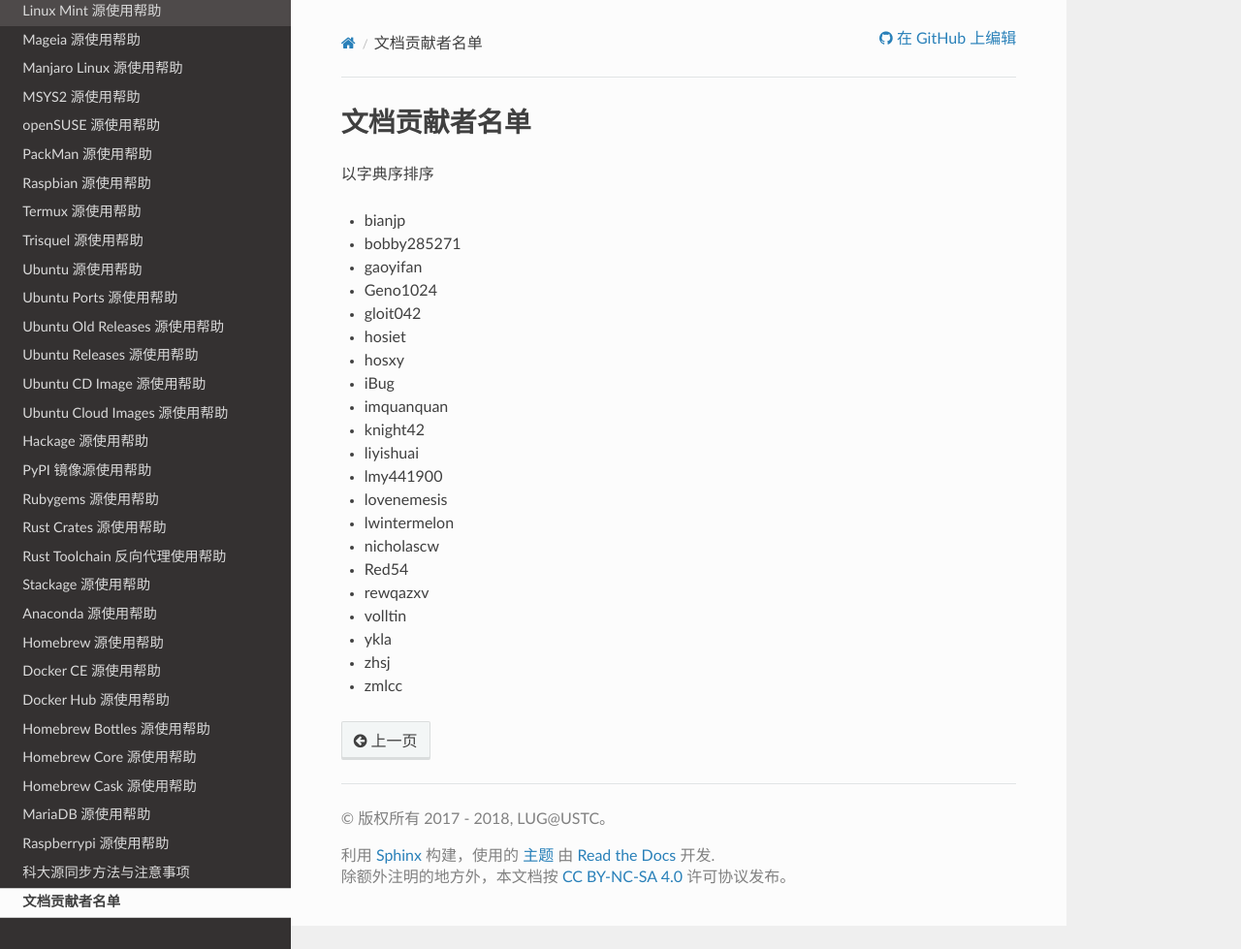
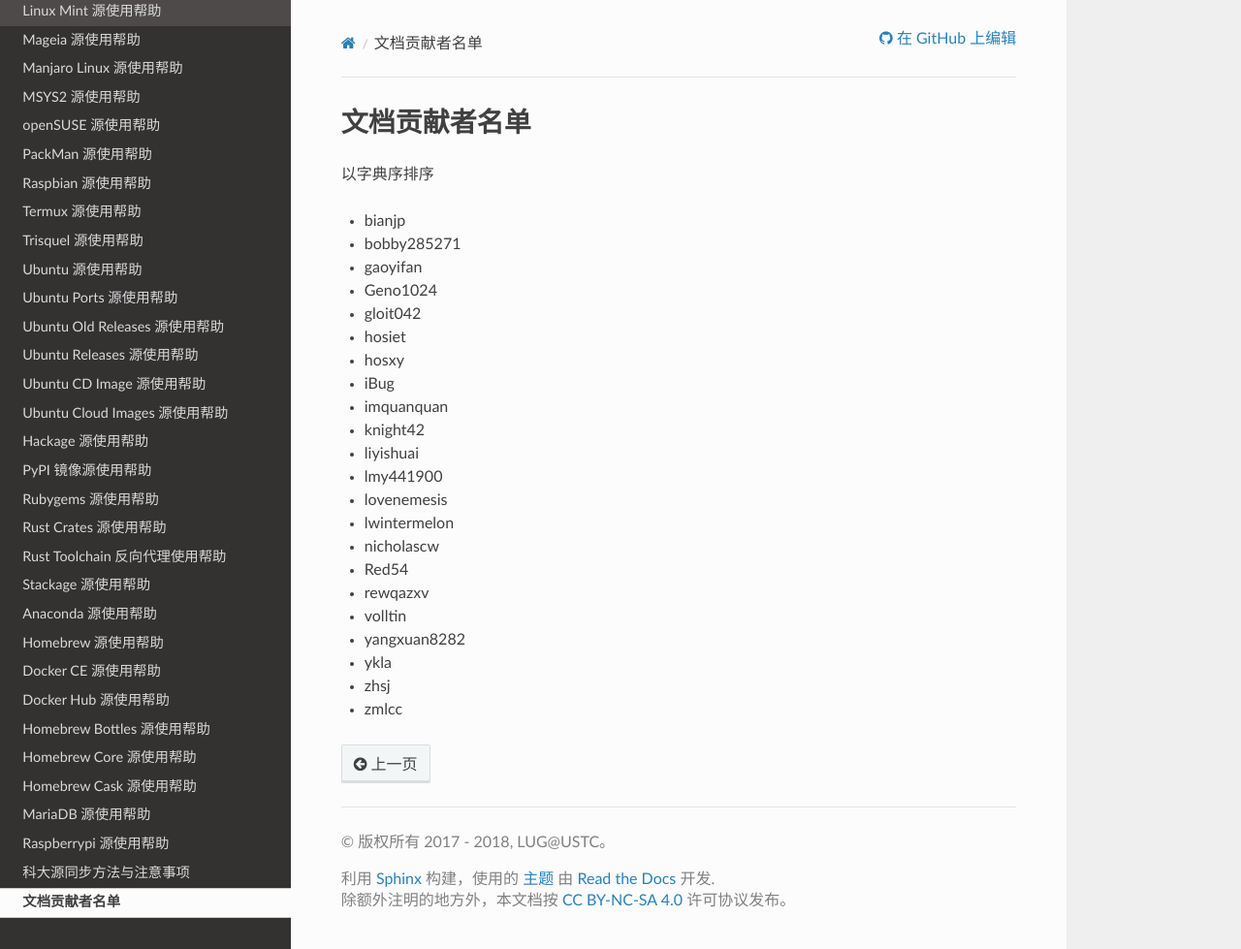
Before and after one commit to ustclug/mirrorhelp, a Sphinx documentation site: the page built from source/contributor.rst, in a window 1280 px wide and 979 px high. Shown: the whole window at 97% size. Built offline with Sphinx 7.4.7 and the Read the Docs theme 2.0.0, drawn with Linux system fonts in a browser that asks for light colours; pages that are not in the unit, such as notebooks, are missing from menus.

Commit message:
Update contributor.rst

```diff
--- a/source/contributor.rst
+++ b/source/contributor.rst
@@ -22,6 +22,7 @@
 * Red54
 * rewqazxv
 * volltin
+* yangxuan8282
 * ykla
 * zhsj
 * zmlcc
```
